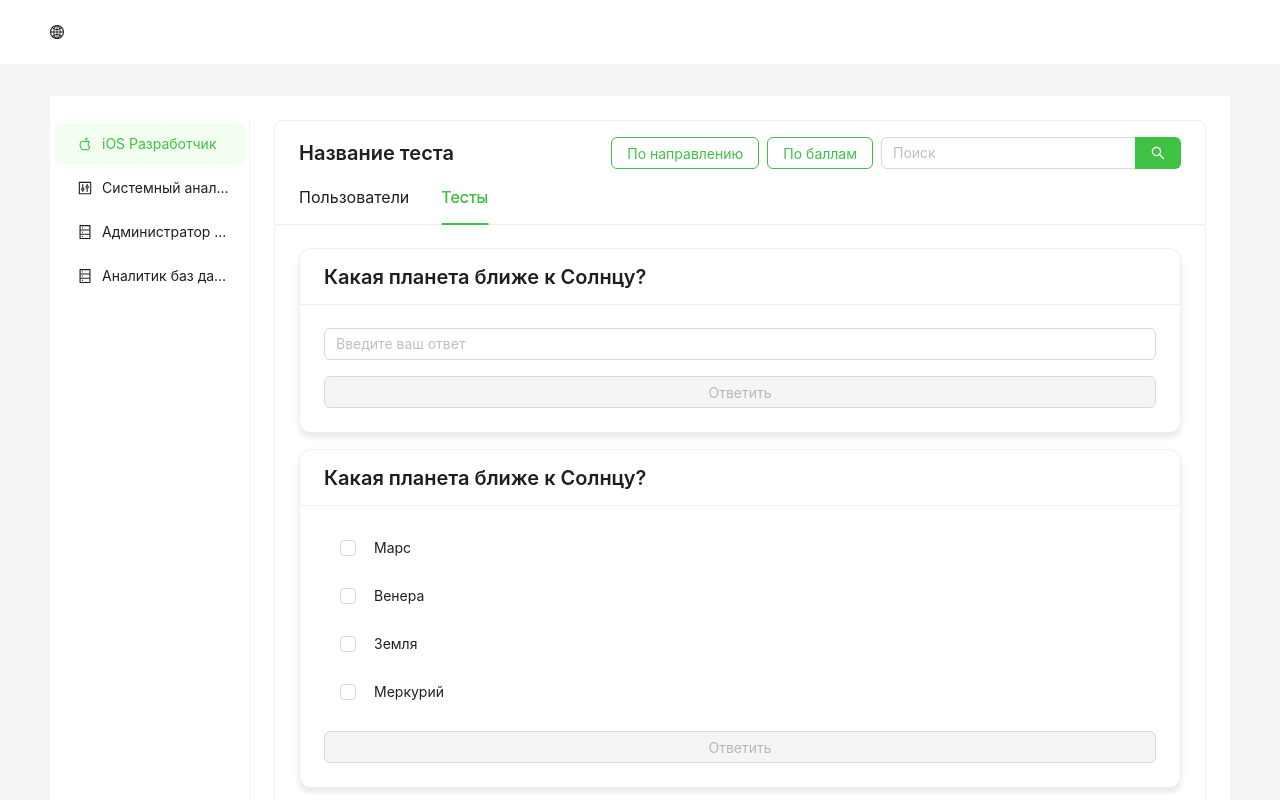
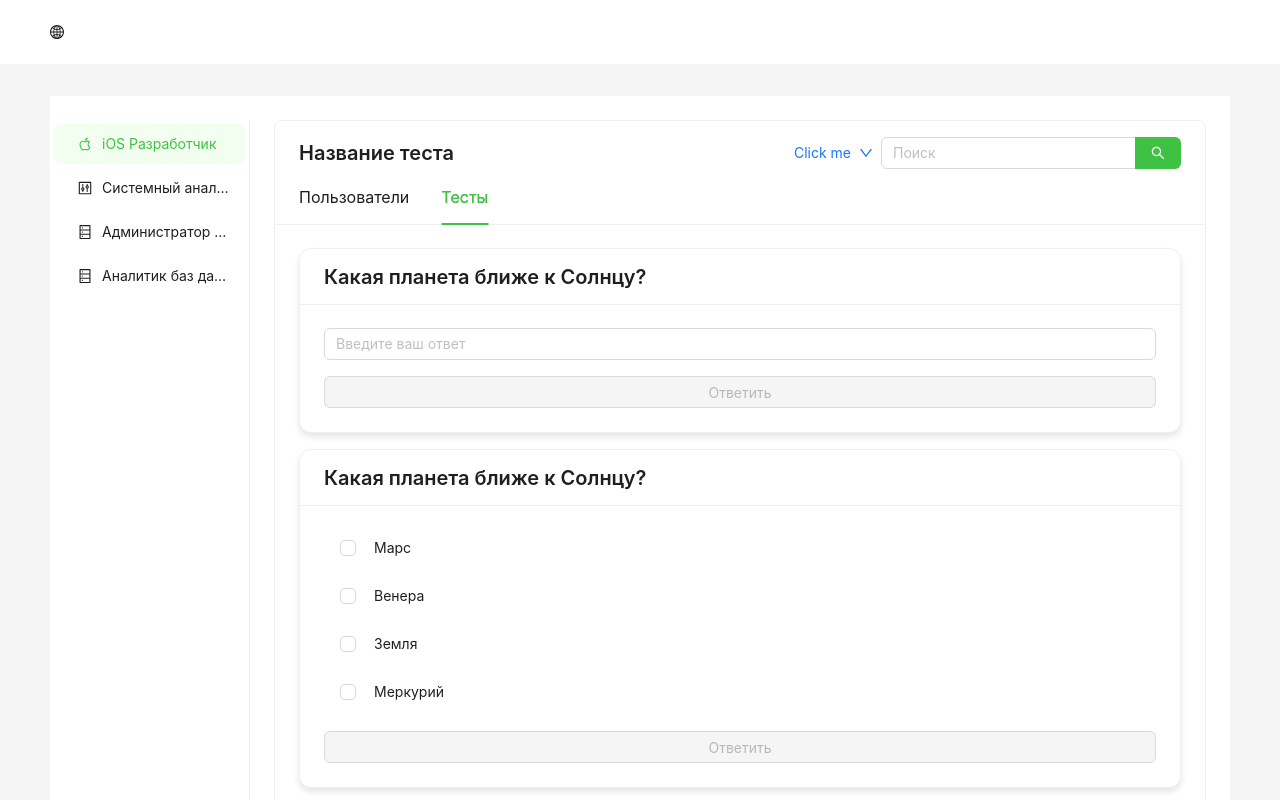
Before and after one commit to S1lveRain/center-invst-hack-front, a React (Create React App) app: page /quiz/1 in a window 1280 px wide. Shown: the top 800 px of the page. Built offline with nearby package versions, Linux system fonts and the light colour scheme.

Commit message:
dropdown for index quizes

```diff
--- a/src/components/QuizQuestion/QuizQuestion.tsx
+++ b/src/components/QuizQuestion/QuizQuestion.tsx
@@ -1,5 +1,5 @@
 import React, { useState } from "react";
-import { Card, Button, Typography, Radio, RadioChangeEvent, theme } from "antd";
+import { Card, Button, Typography, Radio, RadioChangeEvent, theme} from "antd";
 import styles from "./QuizQuestion.module.css";
 
 const { Title } = Typography;
--- a/src/pages/VacancyQuiz/VacancyQuiz.tsx
+++ b/src/pages/VacancyQuiz/VacancyQuiz.tsx
@@ -1,5 +1,5 @@
 import React, { useState } from 'react';
-import { Button, Card, Col, Row, AutoComplete, Input, Space, SelectProps, Typography } from "antd";
+import { Button, Card, Col, Row, AutoComplete, Input, Space, SelectProps, Typography, Dropdown } from "antd";
 import { Widget } from "../../components/Widget/Widget";
 import { Simulate } from "react-dom/test-utils";
 import styles from './VacancyQuiz.module.css'
@@ -8,6 +8,8 @@ import { Link } from 'react-router-dom';
 import OpenQuizQuestion from '../../components/OpenQuizQuestion/OpenQuizQuestion';
 import { MultipleQuizQuestion } from '../../components/MultipleQuizQuestion/MultipleQuizQuestion';
 import QuizQuestion from '../../components/QuizQuestion/QuizQuestion';
+import { MenuProps } from 'rc-menu';
+import { DownOutlined } from '@ant-design/icons';
 const { Title } = Typography;
 
 
@@ -62,6 +64,54 @@ export const VacancyQuiz: React.FC<VacancyQuizI> = () => {
     const onTab1Change = (key: string) => {
         setActiveTabKey1(key);
     };
+    const items: MenuProps['items'] = quizData.map((_, index) => {
+        const item = {
+            label: index + 1,
+            key: index
+
+        }
+
+        return item
+
+    })
+
+    const i2: MenuProps['items'] = [
+        {
+            label: <a href="https://www.antgroup.com">1st menu item</a>,
+            key: '0',
+        },
+        {
+            label: <a href="https://www.aliyun.com">2nd menu item</a>,
+            key: '1',
+        },
+        {
+            type: 'divider',
+        },
+        {
+            label: '3rd menu item',
+            key: '3',
+        },
+    ];
+
+
+
+    /* [
+        {
+          label: <a href="https://www.antgroup.com">1st menu item</a>,
+          key: '0',
+        },
+        {
+          label: <a href="https://www.aliyun.com">2nd menu item</a>,
+          key: '1',
+        },
+        {
+          type: 'divider',
+        },
+        {
+          label: '3rd menu item',
+          key: '3',
+        },
+      ]; */
 
     const tabList = [
         {
@@ -80,12 +130,23 @@ export const VacancyQuiz: React.FC<VacancyQuizI> = () => {
             {
                 activeTabKey1 === 'users'
                     ?
-                    <></>
-                    :
                     <>
                         <Button type='primary' ghost>По направлению</Button>
                         <Button type='primary' ghost>По баллам</Button>
                     </>
+                    :
+
+                    <Dropdown menu={{ items }}>
+
+                        <a onClick={(e) => e.preventDefault()}>
+                            <Space>
+                                Click me
+                                <DownOutlined />
+                            </Space>
+                        </a>
+                    </Dropdown>
+
+
             }
 
 
```
